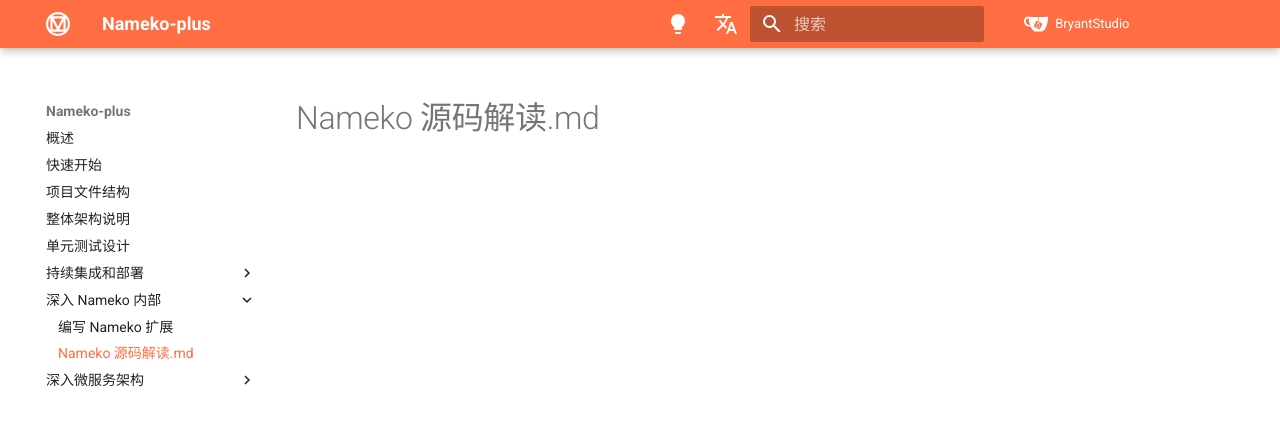
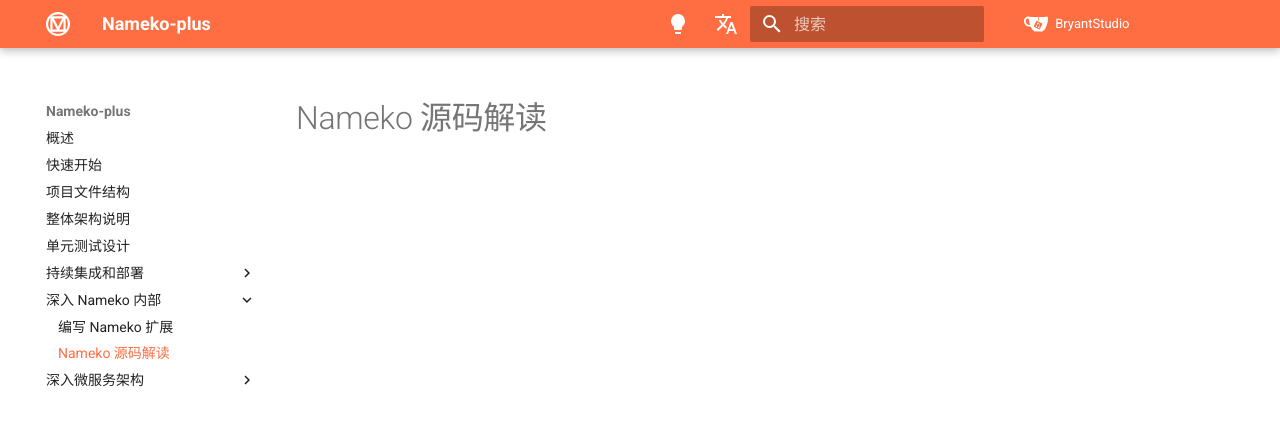
Before and after one commit to Bryanthelol/nameko-plus-doc, an MkDocs documentation site: the page built from docs/Nameko 源码解读.md, in a window 1280 px wide. Shown: the top 448 px of the page. Built offline with MkDocs 1.6.1 and Material for MkDocs 9.7.7, drawn with Linux system fonts in a browser that asks for light colours.

Commit message:
update doc

```diff
--- a/docs/Nameko 源码解读.md
+++ b/docs/Nameko 源码解读.md
@@ -3,4 +3,4 @@ hide:
   - footer
 ---
 
-# Nameko 源码解读.md
+# Nameko 源码解读
```
